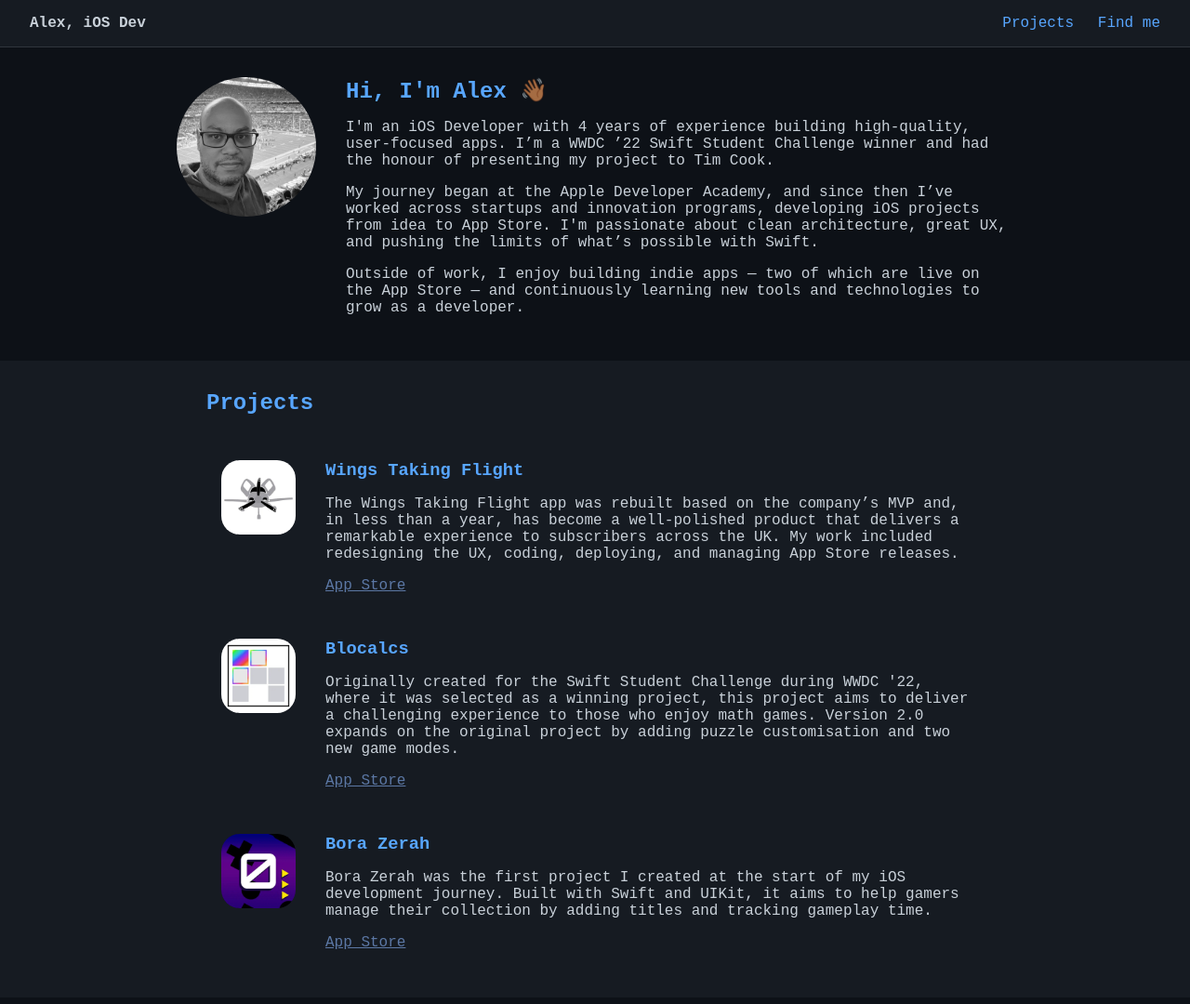
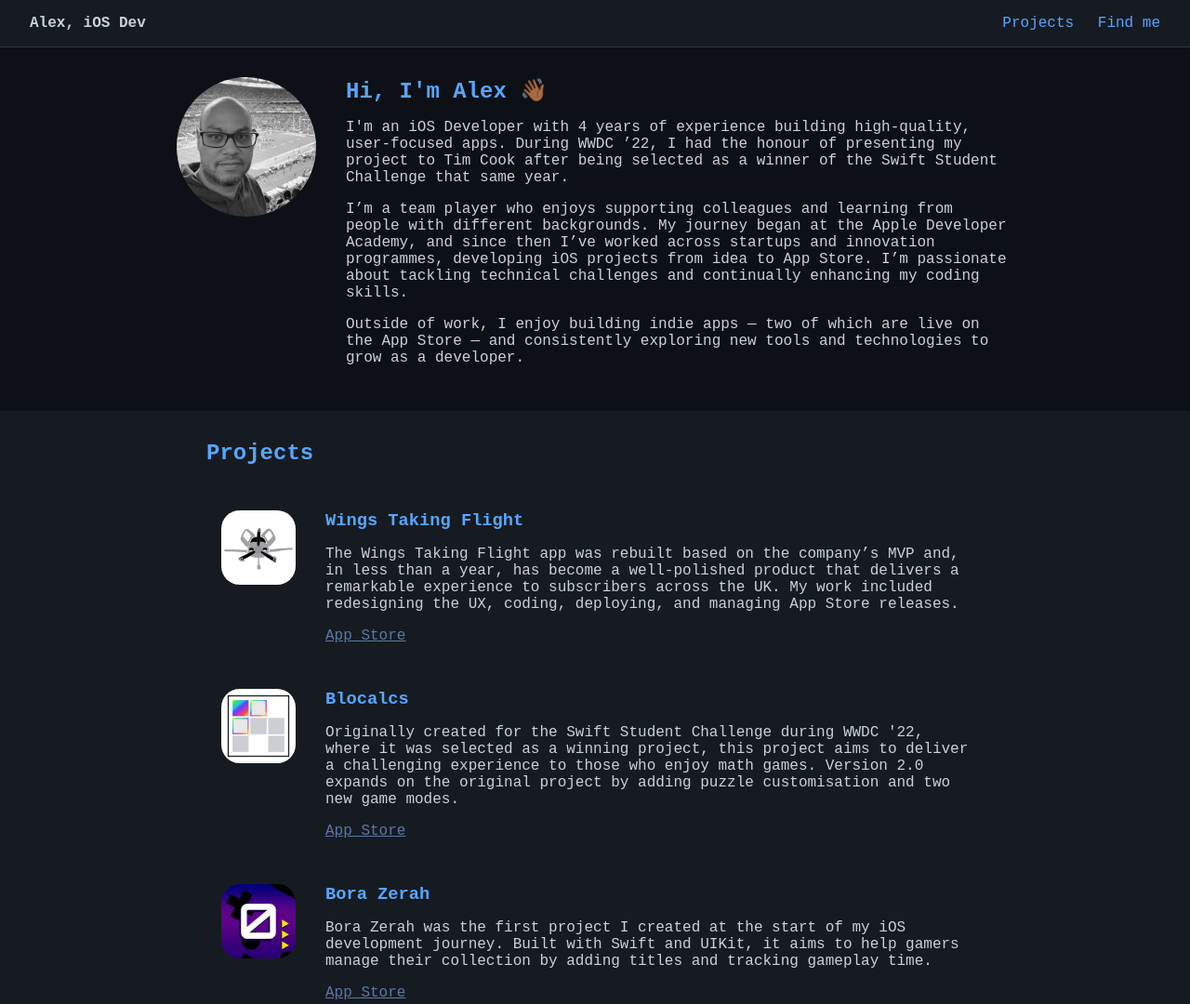
Before and after one commit to alexfrsoares/alexapps-portfolio, a plain HTML site: page index.html in a window 1280 px wide. Shown: the top 1080 px of the page at 93% size. Drawn offline with Linux system fonts and the light colour scheme.

Commit message:
Update index.html

```diff
--- a/index.html
+++ b/index.html
@@ -135,9 +135,9 @@
         </div>
         <div class="intro-text">
           <h1>Hi, I'm Alex 👋🏾</h1>
-          <p>I'm an iOS Developer with 4 years of experience building high-quality, user-focused apps. I’m a WWDC ’22 Swift Student Challenge winner and had the honour of presenting my project to Tim Cook.</p>
-          <p>My journey began at the Apple Developer Academy, and since then I’ve worked across startups and innovation programs, developing iOS projects from idea to App Store. I'm passionate about clean architecture, great UX, and pushing the limits of what’s possible with Swift.</p>
-          <p>Outside of work, I enjoy building indie apps — two of which are live on the App Store — and continuously learning new tools and technologies to grow as a developer.</p>
+          <p>I'm an iOS Developer with 4 years of experience building high-quality, user-focused apps. During WWDC ’22, I had the honour of presenting my project to Tim Cook after being selected as a winner of the Swift Student Challenge that same year.</p>
+          <p>I’m a team player who enjoys supporting colleagues and learning from people with different backgrounds. My journey began at the Apple Developer Academy, and since then I’ve worked across startups and innovation programmes, developing iOS projects from idea to App Store. I’m passionate about tackling technical challenges and continually enhancing my coding skills.</p>
+          <p>Outside of work, I enjoy building indie apps — two of which are live on the App Store — and consistently exploring new tools and technologies to grow as a developer.</p>
         </div>
       </div>
     </section>
```
